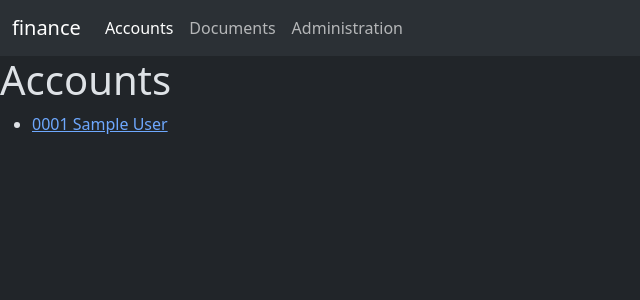
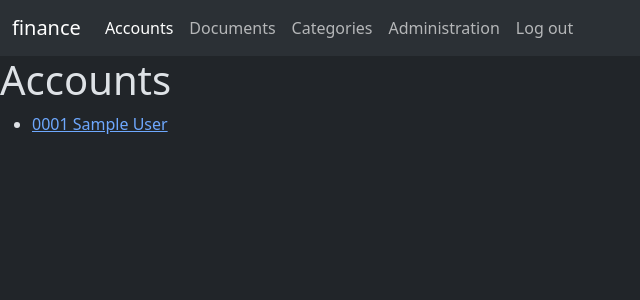
Before and after one commit to Sandrowue/django-bills, a Django app: page /tilit/ in a window 1280 px wide. Shown: the top 300 px of the page, without its empty margins (0-640 px from the left). Run offline with Django 4.2, Linux system fonts and the light colour scheme; a user stored in the database is signed in; tables that the repository leaves empty hold one stand-in row (values such as "Sample post").

Commit message:
uloskirjaus toimii, kategoritat alustettu

```diff
--- a/finance/templates/finance/base.html
+++ b/finance/templates/finance/base.html
@@ -46,10 +46,29 @@
                             >
                         </li>
                         <li class="nav-item">
+                            <a
+                                class="nav-link {% if url_name == 'categories' %}active{% endif %}"
+                                href="{% url 'categories' %}"
+                                >{% translate "Categories" %}</a
+                                >
+                        {% if user.is_staff %}
+                        <li class="nav-item">
                             <a class="nav-link" href="{% url 'admin:index' %}"
                                 >{% translate "Administration" context "navigation" %}</a
                             >
                         </li>
+                        {% endif %}
+                        {% if user.is_authenticated %}
+                        <li class="nav-item">
+                            <form method="post" action="{% url 'logout' %}">
+                                {% csrf_token %}
+                                <input
+                                    class="nav-link"
+                                    type="submit"
+                                    value="{% translate "Log out" %}">
+                            </form>
+                        </li>
+                        {% endif %}
                         {% endwith %}
                     </ul>
                 </div>
--- a/finance/urls.py
+++ b/finance/urls.py
@@ -15,4 +15,10 @@ urlpatterns = [
         views.DocumentDetail.as_view(),
         name="document-detail"
     ),
+    path("kategoriat/", views.CategoryList.as_view(), name="categories"),
+    path(
+        "kategoriat/<int:pk>/",
+        views.CategoryDetail.as_view(),
+        name="category-detail",
+    ),
 ]
--- a/finance/views.py
+++ b/finance/views.py
@@ -4,7 +4,7 @@ from django.contrib.auth.mixins import LoginRequiredMixin
 from django.shortcuts import render
 from django.views.generic import ListView, DetailView, View
 
-from .models import Account, Document
+from .models import Account, Category, Document
 
 # Create your views here.
 @login_required
@@ -30,3 +30,9 @@ class DocumentList(OwnerFilteredMixin, ListView):
 
 class DocumentDetail(OwnerFilteredMixin, DetailView):
     model = Document
+
+class CategoryList(OwnerFilteredMixin, ListView):
+    model = Category
+
+class CategoryDetail(OwnerFilteredMixin, DetailView):
+    model = Category
```
Also changed, not shown: finance/templates/finance/category_detail.html (added, +8 -0 lines), finance/templates/finance/category_list.html (added, +14 -0 lines).
